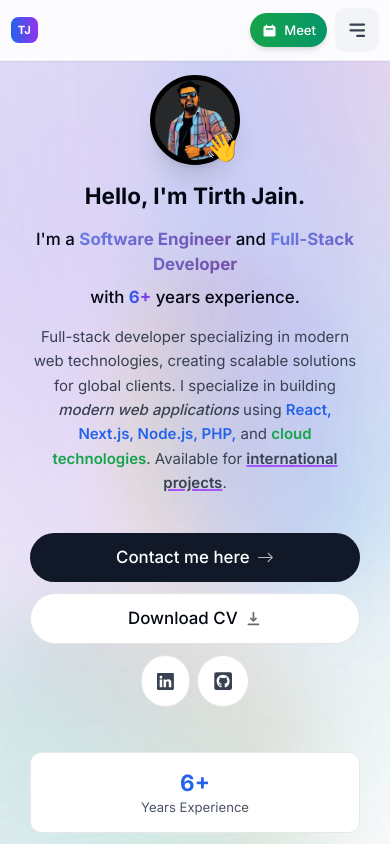
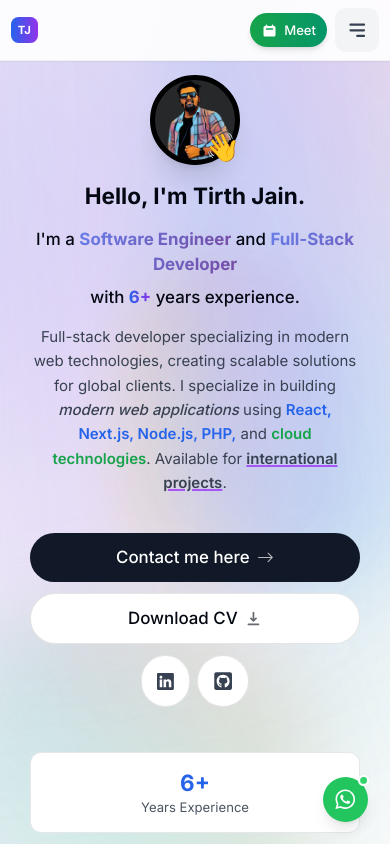
Before and after one commit to Tirth886/tirth-jain-dev, a Next.js app: page / in a window 390 px wide. Shown: the top 844 px of the page. Built offline with nearby package versions, Linux system fonts and the light colour scheme.

Commit message:
Add WhatsApp floating button for improved user engagement; implement tooltip and responsive design

```diff
--- a/app/layout.tsx
+++ b/app/layout.tsx
@@ -6,6 +6,7 @@ import Footer from "@/components/footer";
 import ThemeContextProvider from "@/context/theme-context";
 import { Toaster } from "react-hot-toast";
 import SEOScripts from "@/components/seo-scripts";
+import WhatsAppFloat from "@/components/whatsapp-float";
 import { Metadata } from "next";
 import { seo, personal, contact } from "@/config/site-config";
 
@@ -144,6 +145,9 @@ function ConditionalLayout({ children }: { children: React.ReactNode }) {
             <Footer />
           </div>
 
+          {/* WhatsApp Floating Button */}
+          <WhatsAppFloat />
+
           <Toaster
             position="top-right"
             toastOptions={{
--- /dev/null
+++ b/components/whatsapp-float.tsx
@@ -0,0 +1,70 @@
+"use client";
+
+import React, { useState, useEffect } from "react";
+import { FaWhatsapp, FaTimes } from "react-icons/fa";
+import { contact, personal } from "@/config/site-config";
+
+export default function WhatsAppFloat() {
+  const [isVisible, setIsVisible] = useState(false);
+  const [showTooltip, setShowTooltip] = useState(false);
+
+  useEffect(() => {
+    // Show the button after a short delay for better UX
+    const timer = setTimeout(() => {
+      setIsVisible(true);
+    }, 2000);
+
+    return () => clearTimeout(timer);
+  }, []);
+
+  const handleWhatsAppClick = () => {
+    // Format phone number for WhatsApp (remove spaces, dashes, and plus sign)
+    const formattedPhone = contact.whatsapp.replace(/[\s\-\+]/g, "");
+
+    // Pre-filled message
+    const message = encodeURIComponent(
+      `Hi ${personal.name}! I'm interested in discussing a project with you. Could we schedule a time to talk?`
+    );
+
+    // WhatsApp URL
+    const whatsappUrl = `https://wa.me/${formattedPhone}?text=${message}`;
+
+    // Open WhatsApp in new tab
+    window.open(whatsappUrl, "_blank", "noopener,noreferrer");
+  };
+
+  if (!isVisible) return null;
+
+  return (
+    <div className="fixed bottom-6 right-6 z-50">
+      <div className="relative">
+        {/* Tooltip */}
+        {showTooltip && (
+          <div className="absolute bottom-full right-0 mb-2 px-3 py-2 bg-gray-900 text-white text-sm rounded-lg shadow-lg whitespace-nowrap hidden sm:block">
+            Chat with me on WhatsApp
+            <div className="absolute top-full right-4 w-0 h-0 border-l-4 border-r-4 border-t-4 border-transparent border-t-gray-900"></div>
+          </div>
+        )}
+
+        {/* Single Responsive WhatsApp Button */}
+        <button
+          onClick={handleWhatsAppClick}
+          onMouseEnter={() => setShowTooltip(true)}
+          onMouseLeave={() => setShowTooltip(false)}
+          className="privacy-exclude group relative flex items-center justify-center w-12 h-12 sm:w-14 sm:h-14 bg-green-500 hover:bg-green-600 text-white rounded-full shadow-lg hover:shadow-xl transition-all duration-300 transform hover:scale-110"
+          aria-label="Chat on WhatsApp"
+        >
+          <FaWhatsapp className="w-6 h-6 sm:w-7 sm:h-7" />
+
+          {/* Pulse animation */}
+          <div className="absolute inset-0 rounded-full bg-green-500 animate-ping opacity-20"></div>
+
+          {/* Online indicator */}
+          <div className="absolute -top-0.5 -right-0.5 sm:-top-1 sm:-right-1 w-3 h-3 sm:w-4 sm:h-4 bg-green-400 border-2 border-white rounded-full flex items-center justify-center">
+            <div className="w-1.5 h-1.5 sm:w-2 sm:h-2 bg-green-500 rounded-full animate-pulse"></div>
+          </div>
+        </button>
+      </div>
+    </div>
+  );
+}
```
